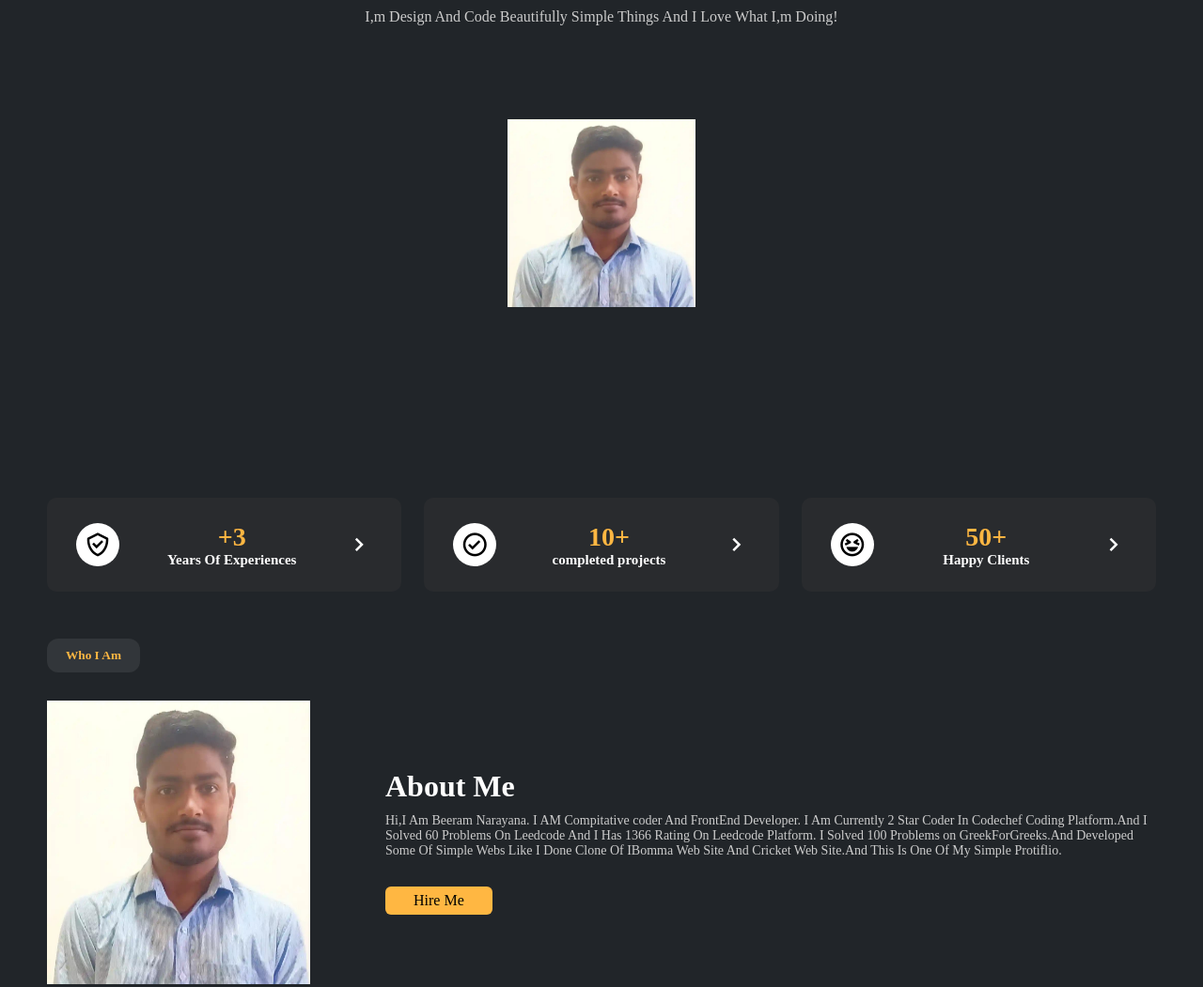
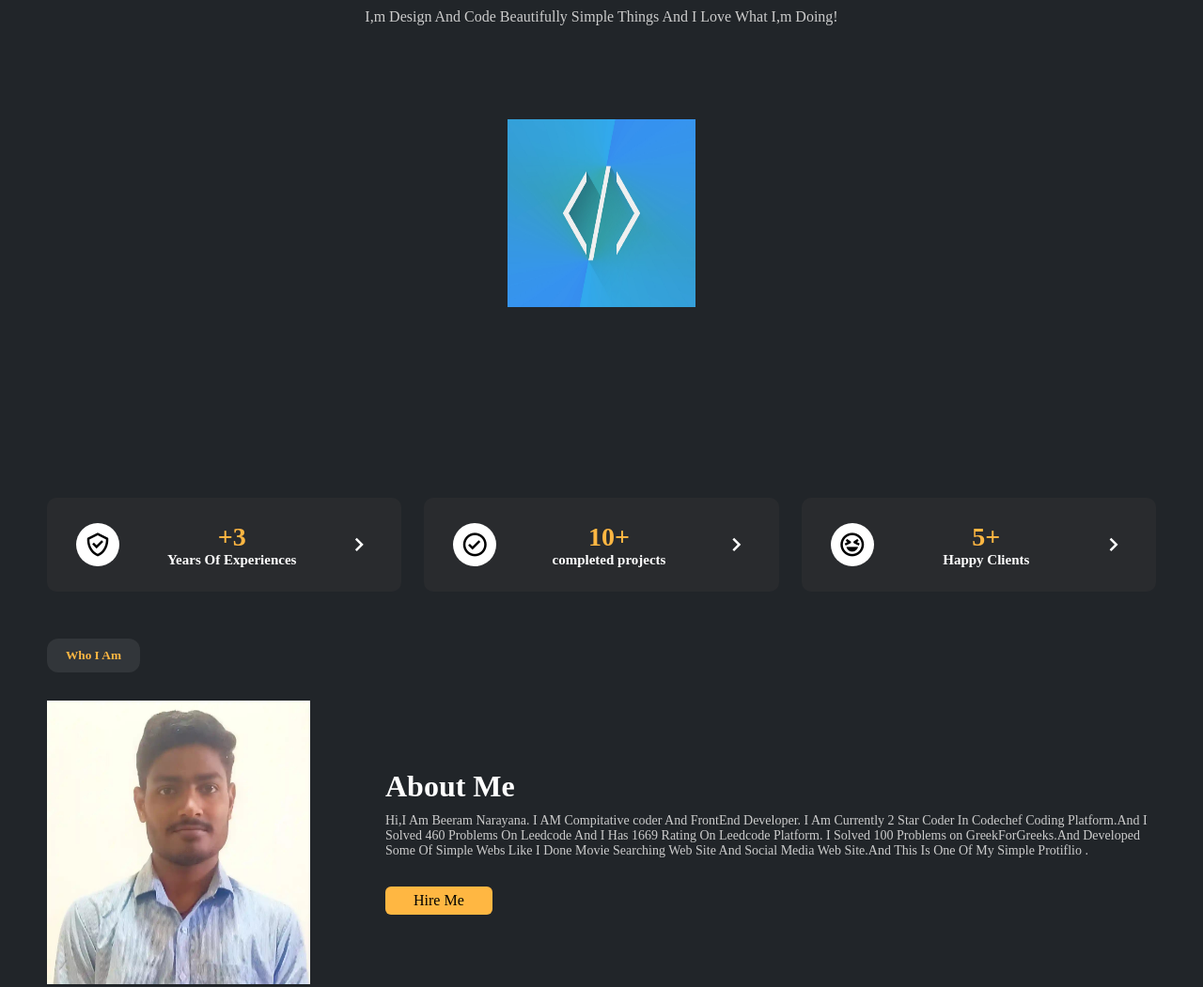
Before and after one commit to Beeramnarayana/portfolio, a plain HTML site: page index.html in a window 1280 px wide. Shown: the part 240-1291 px from the top of the page at 94% size. Drawn offline with nearby package versions, Linux system fonts and the light colour scheme.

Commit message:
Update index.html

```diff
--- a/index.html
+++ b/index.html
@@ -26,7 +26,7 @@
             Hi,I am <span>BEERAM NARAYANA</span></h4>
             <p class="title">Compitative Programmming and Frontend Developer</p>
             <p class="subtitle">I,m Design And Code Beautifully Simple Things And I Love What I,m Doing! </p>
-            <img src="image.jpg">
+            <img src="code-sign.jpg">
          </div>
          <div class="guarantee">
             <div class="item">
@@ -54,7 +54,7 @@
                 <i class="bx bx-laugh"></i>
              </div>
              <div class="info">
-                    <h3>50+</h3>
+                    <h3>5+</h3>
                     <p>Happy Clients</p>
              </div>
              <i class="bx bx-chevron-right"></i>
@@ -68,10 +68,10 @@
             <p>
                 Hi,I Am Beeram Narayana. I AM Compitative coder And FrontEnd Developer.
                 I Am Currently 2 Star Coder In Codechef Coding Platform.And I Solved
-                60 Problems On Leedcode And I Has 1366 Rating On Leedcode Platform.
+                460 Problems On Leedcode And I Has 1669 Rating On Leedcode Platform.
                 I Solved 100 Problems on GreekForGreeks.And Developed Some Of Simple
-                Webs Like I Done Clone Of IBomma Web Site And Cricket Web Site.And This
-                Is One Of My Simple Protiflio.
+                Webs Like I Done Movie Searching Web Site And Social Media Web Site.And This
+                Is One Of My Simple Protiflio .
             </p>
             <button class="hire-but">Hire Me</button>
          </div>
```
